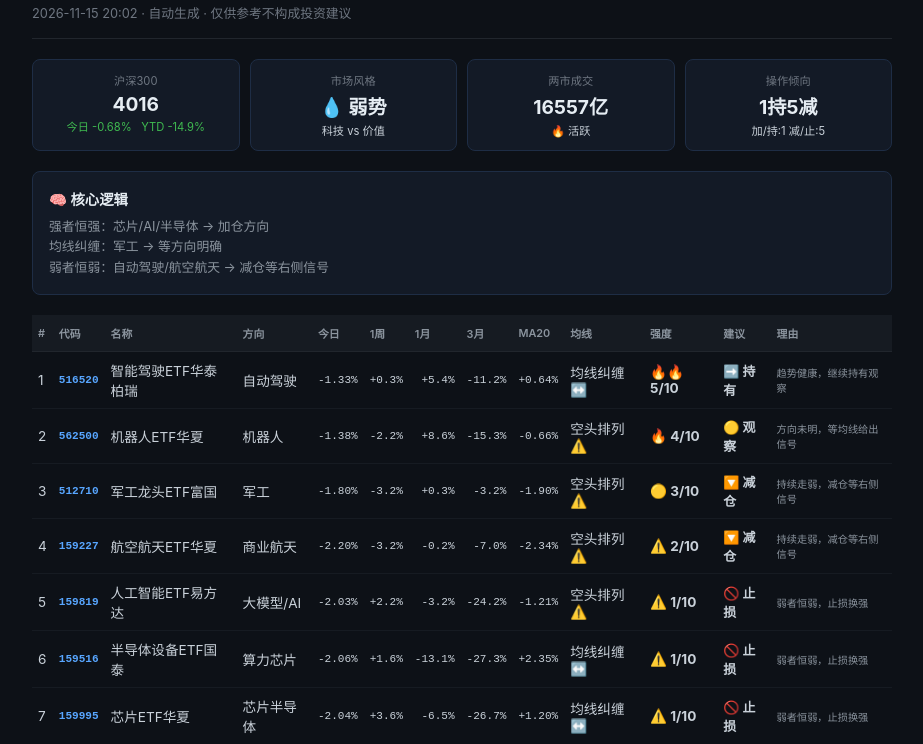
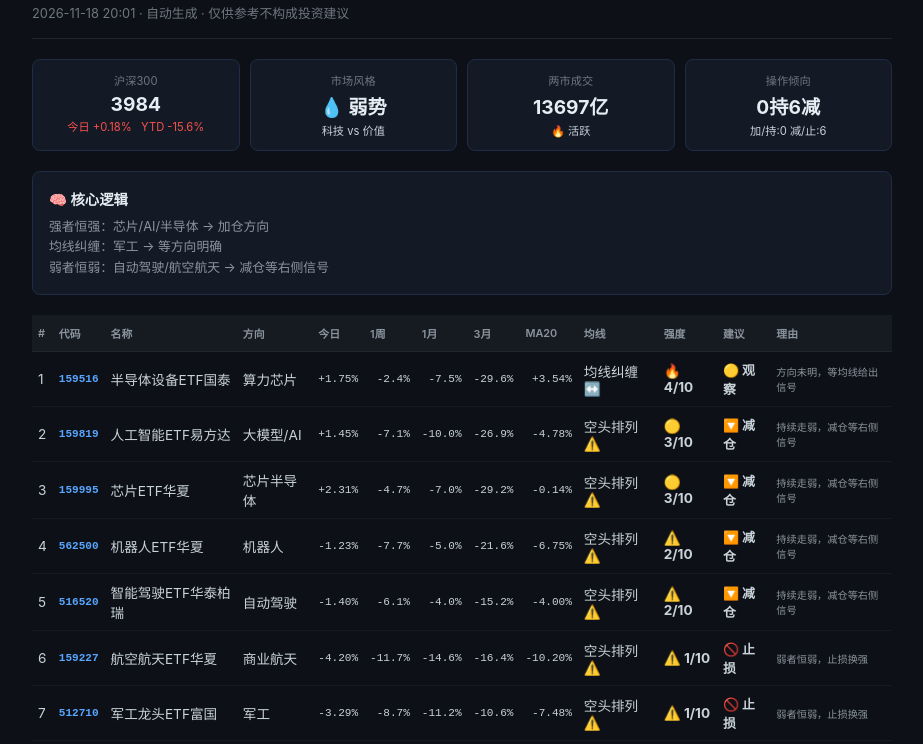
Before and after one commit to zxb20262026/etf-rebalance, a plain HTML site: page index.html in a window 1280 px wide. Shown: the part 56-800 px from the top of the page, without its empty margins (178-1101 px from the left). Drawn offline with Linux system fonts and the light colour scheme.

Commit message:
auto update

```diff
--- a/index.html
+++ b/index.html
@@ -35,14 +35,14 @@ tr:hover td{background:#131a26}
 <body>
 <div class="header">
   <h1>📊 ETF组合调仓周报</h1>
-  <div class="sub">2026-11-15 20:02 · 自动生成 · 仅供参考不构成投资建议</div>
+  <div class="sub">2026-11-18 20:01 · 自动生成 · 仅供参考不构成投资建议</div>
 </div>
 
 <div class="env-grid">
   <div class="env-card">
     <div class="label">沪深300</div>
-    <div class="val">4016</div>
-    <div class="tag g">今日 -0.68% &nbsp; YTD -14.9%</div>
+    <div class="val">3984</div>
+    <div class="tag r">今日 +0.18% &nbsp; YTD -15.6%</div>
   </div>
   <div class="env-card">
     <div class="label">市场风格</div>
@@ -51,13 +51,13 @@ tr:hover td{background:#131a26}
   </div>
   <div class="env-card">
     <div class="label">两市成交</div>
-    <div class="val">16557亿</div>
+    <div class="val">13697亿</div>
     <div class="tag">🔥 活跃</div>
   </div>
   <div class="env-card">
     <div class="label">操作倾向</div>
-    <div class="val">1持5减</div>
-    <div class="tag">加/持:1 减/止:5</div>
+    <div class="val">0持6减</div>
+    <div class="tag">加/持:0 减/止:6</div>
   </div>
 </div>
 
@@ -79,99 +79,99 @@ tr:hover td{background:#131a26}
 <tbody>
 <tr>
             <td>1</td>
-            <td class="code">516520</td>
-            <td>智能驾驶ETF华泰柏瑞</td>
-            <td>自动驾驶</td>
-            <td class="num">-1.33%</td>
-            <td class="num">+0.3%</td>
-            <td class="num">+5.4%</td>
-            <td class="num">-11.2%</td>
-            <td class="num">+0.64%</td>
+            <td class="code">159516</td>
+            <td>半导体设备ETF国泰</td>
+            <td>算力芯片</td>
+            <td class="num">+1.75%</td>
+            <td class="num">-2.4%</td>
+            <td class="num">-7.5%</td>
+            <td class="num">-29.6%</td>
+            <td class="num">+3.54%</td>
             <td>均线纠缠 ↔️</td>
-            <td class="strength">🔥🔥 5/10</td>
-            <td class="action">➡️ 持有</td>
-            <td class="detail">趋势健康，继续持有观察</td>
-        </tr><tr>
-            <td>2</td>
-            <td class="code">562500</td>
-            <td>机器人ETF华夏</td>
-            <td>机器人</td>
-            <td class="num">-1.38%</td>
-            <td class="num">-2.2%</td>
-            <td class="num">+8.6%</td>
-            <td class="num">-15.3%</td>
-            <td class="num">-0.66%</td>
-            <td>空头排列 ⚠️</td>
             <td class="strength">🔥 4/10</td>
             <td class="action">🟡 观察</td>
             <td class="detail">方向未明，等均线给出信号</td>
         </tr><tr>
+            <td>2</td>
+            <td class="code">159819</td>
+            <td>人工智能ETF易方达</td>
+            <td>大模型/AI</td>
+            <td class="num">+1.45%</td>
+            <td class="num">-7.1%</td>
+            <td class="num">-10.0%</td>
+            <td class="num">-26.9%</td>
+            <td class="num">-4.78%</td>
+            <td>空头排列 ⚠️</td>
+            <td class="strength">🟡 3/10</td>
+            <td class="action">🔽 减仓</td>
+            <td class="detail">持续走弱，减仓等右侧信号</td>
+        </tr><tr>
             <td>3</td>
-            <td class="code">512710</td>
-            <td>军工龙头ETF富国</td>
-            <td>军工</td>
-            <td class="num">-1.80%</td>
-            <td class="num">-3.2%</td>
-            <td class="num">+0.3%</td>
-            <td class="num">-3.2%</td>
-            <td class="num">-1.90%</td>
+            <td class="code">159995</td>
+            <td>芯片ETF华夏</td>
+            <td>芯片半导体</td>
+            <td class="num">+2.31%</td>
+            <td class="num">-4.7%</td>
+            <td class="num">-7.0%</td>
+            <td class="num">-29.2%</td>
+            <td class="num">-0.14%</td>
             <td>空头排列 ⚠️</td>
             <td class="strength">🟡 3/10</td>
             <td class="action">🔽 减仓</td>
             <td class="detail">持续走弱，减仓等右侧信号</td>
         </tr><tr>
             <td>4</td>
-            <td class="code">159227</td>
-            <td>航空航天ETF华夏</td>
-            <td>商业航天</td>
-            <td class="num">-2.20%</td>
-            <td class="num">-3.2%</td>
-            <td class="num">-0.2%</td>
-            <td class="num">-7.0%</td>
-            <td class="num">-2.34%</td>
+            <td class="code">562500</td>
+            <td>机器人ETF华夏</td>
+            <td>机器人</td>
+            <td class="num">-1.23%</td>
+            <td class="num">-7.7%</td>
+            <td class="num">-5.0%</td>
+            <td class="num">-21.6%</td>
+            <td class="num">-6.75%</td>
             <td>空头排列 ⚠️</td>
             <td class="strength">⚠️ 2/10</td>
             <td class="action">🔽 减仓</td>
             <td class="detail">持续走弱，减仓等右侧信号</td>
         </tr><tr>
             <td>5</td>
-            <td class="code">159819</td>
-            <td>人工智能ETF易方达</td>
-            <td>大模型/AI</td>
-            <td class="num">-2.03%</td>
-            <td class="num">+2.2%</td>
-            <td class="num">-3.2%</td>
-            <td class="num">-24.2%</td>
-            <td class="num">-1.21%</td>
+            <td class="code">516520</td>
+            <td>智能驾驶ETF华泰柏瑞</td>
+            <td>自动驾驶</td>
+            <td class="num">-1.40%</td>
+            <td class="num">-6.1%</td>
+            <td class="num">-4.0%</td>
+            <td class="num">-15.2%</td>
+            <td class="num">-4.00%</td>
+            <td>空头排列 ⚠️</td>
+            <td class="strength">⚠️ 2/10</td>
+            <td class="action">🔽 减仓</td>
+            <td class="detail">持续走弱，减仓等右侧信号</td>
+        </tr><tr>
+            <td>6</td>
+            <td class="code">159227</td>
+            <td>航空航天ETF华夏</td>
+            <td>商业航天</td>
+            <td class="num">-4.20%</td>
+            <td class="num">-11.7%</td>
+            <td class="num">-14.6%</td>
+            <td class="num">-16.4%</td>
+            <td class="num">-10.20%</td>
             <td>空头排列 ⚠️</td>
             <td class="strength">⚠️ 1/10</td>
             <td class="action">🚫 止损</td>
             <td class="detail">弱者恒弱，止损换强</td>
         </tr><tr>
-            <td>6</td>
-            <td class="code">159516</td>
-            <td>半导体设备ETF国泰</td>
-            <td>算力芯片</td>
-            <td class="num">-2.06%</td>
-            <td class="num">+1.6%</td>
-            <td class="num">-13.1%</td>
-            <td class="num">-27.3%</td>
-            <td class="num">+2.35%</td>
-            <td>均线纠缠 ↔️</td>
-            <td class="strength">⚠️ 1/10</td>
-            <td class="action">🚫 止损</td>
-            <td class="detail">弱者恒弱，止损换强</td>
-        </tr><tr>
             <td>7</td>
-            <td class="code">159995</td>
-            <td>芯片ETF华夏</td>
-            <td>芯片半导体</td>
-            <td class="num">-2.04%</td>
-            <td class="num">+3.6%</td>
-            <td class="num">-6.5%</td>
-            <td class="num">-26.7%</td>
-            <td class="num">+1.20%</td>
-            <td>均线纠缠 ↔️</td>
+            <td class="code">512710</td>
+            <td>军工龙头ETF富国</td>
+            <td>军工</td>
+            <td class="num">-3.29%</td>
+            <td class="num">-8.7%</td>
+            <td class="num">-11.2%</td>
+            <td class="num">-10.6%</td>
+            <td class="num">-7.48%</td>
+            <td>空头排列 ⚠️</td>
             <td class="strength">⚠️ 1/10</td>
             <td class="action">🚫 止损</td>
             <td class="detail">弱者恒弱，止损换强</td>
@@ -181,14 +181,14 @@ tr:hover td{background:#131a26}
 
 <div class="summary">
   <h3>📋 本周操作清单</h3>
-  <p>🟡 观察 <b>562500 机器人ETF华夏</b> — — 方向未明，等均线给出信号<br>🔽 减仓 <b>512710 军工龙头ETF富国</b> -3~5% — 持续走弱，减仓等右侧信号<br>🔽 减仓 <b>159227 航空航天ETF华夏</b> -3~5% — 持续走弱，减仓等右侧信号<br>🚫 止损 <b>159819 人工智能ETF易方达</b> -5~10% — 弱者恒弱，止损换强<br>🚫 止损 <b>159516 半导体设备ETF国泰</b> -5~10% — 弱者恒弱，止损换强<br>🚫 止损 <b>159995 芯片ETF华夏</b> -5~10% — 弱者恒弱，止损换强<br></p>
+  <p>🟡 观察 <b>159516 半导体设备ETF国泰</b> — — 方向未明，等均线给出信号<br>🔽 减仓 <b>159819 人工智能ETF易方达</b> -3~5% — 持续走弱，减仓等右侧信号<br>🔽 减仓 <b>159995 芯片ETF华夏</b> -3~5% — 持续走弱，减仓等右侧信号<br>🔽 减仓 <b>562500 机器人ETF华夏</b> -3~5% — 持续走弱，减仓等右侧信号<br>🔽 减仓 <b>516520 智能驾驶ETF华泰柏瑞</b> -3~5% — 持续走弱，减仓等右侧信号<br>🚫 止损 <b>159227 航空航天ETF华夏</b> -5~10% — 弱者恒弱，止损换强<br>🚫 止损 <b>512710 军工龙头ETF富国</b> -5~10% — 弱者恒弱，止损换强<br></p>
   <p style="margin-top:8px;font-size:0.75em;color:#484f58">
     ⚠️ 以上为数据驱动建议，实际调仓请结合个人风险偏好和仓位管理原则
   </p>
 </div>
 
 <div class="footer">
-  <p>数据来源: 新浪/腾讯/东方财富 | Generated: 2026-11-15 20:02</p>
+  <p>数据来源: 新浪/腾讯/东方财富 | Generated: 2026-11-18 20:01</p>
 </div>
 </body>
 </html>
```
